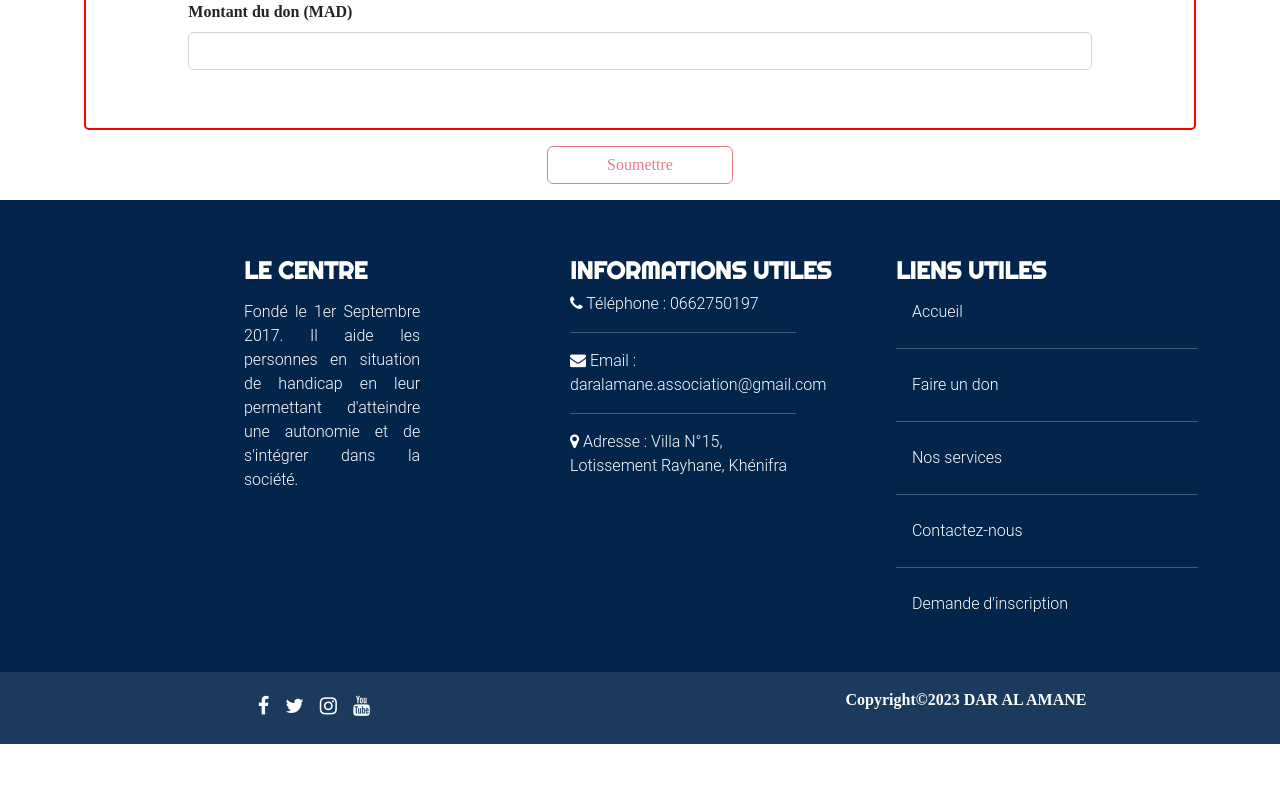
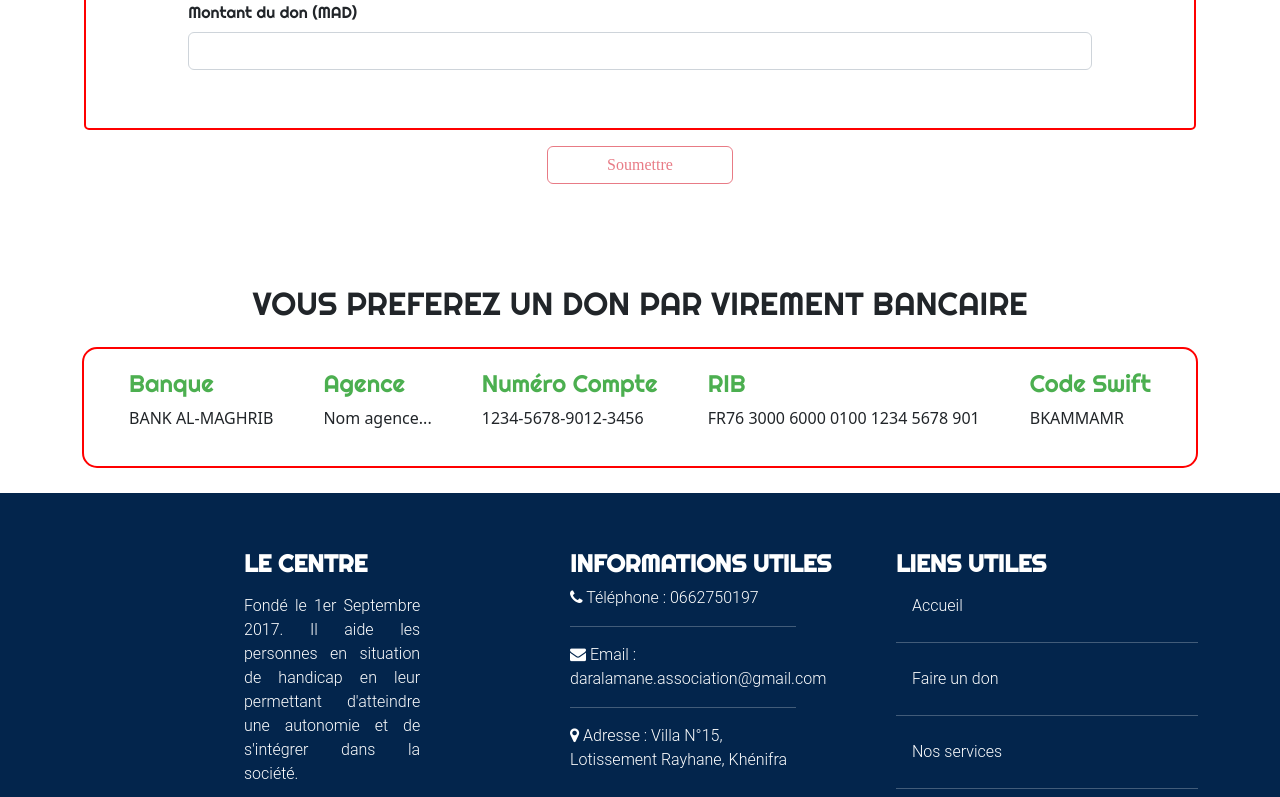
Before and after one commit to PrinceG77/Front-end, an Angular app: page /dons in a window 1280 px wide. Shown: the part 836-1633 px from the top of the page. Before the commit the page ends 1580 px from the top, so only its background shows below. Built offline with nearby package versions, Linux system fonts and the light colour scheme.

Commit message:
First commit

```diff
--- a/src/app/view/contactpage/contactpage.component.css
+++ b/src/app/view/contactpage/contactpage.component.css
@@ -1,10 +1,11 @@
 .contact-title{
   font-size: 3.1em;
-  font-family: 'Times New Roman';
+  font-family: 'Righteous';
 }
 
 p{
-  font-family: 'Times New Roman';
+  font-family: 'Ink Free';
+  font-weight: bold;
   margin-left: 2%;
 }
 form{
--- a/src/app/view/donspage/donspage.component.css
+++ b/src/app/view/donspage/donspage.component.css
@@ -1,12 +1,13 @@
 fieldset, legend {
   all: revert;
-  font-family: "Ink Free";
-  font-weight: bold;
+  font-family: "Righteous";
+  /*font-weight: bold;*/
 }
 
 legend {
 
-
+  font-family: "Ink Free";
+  font-weight: bold;
   font-size: 2.5rem;
   padding-left: 20px;
   padding-right: 20px;
@@ -16,3 +17,25 @@ legend {
 button{
   font-family: "Ink Free";
 }
+
+.title-don{
+  font-family: Righteous;
+  margin-top: 100px;
+  margin-bottom: 25px;
+}
+
+.virement-don{
+  border: 2px solid red;
+  border-radius: 15px;
+  margin-bottom: 25px;
+  display: flex;
+  padding: 20px;
+  justify-content: space-around;
+  margin-left: auto;
+}
+
+.virement-don h2{
+  font-size: 1.5em;
+  color: #4CAF50;
+  font-family: Righteous;
+}
--- a/src/app/view/donspage/donspage.component.html
+++ b/src/app/view/donspage/donspage.component.html
@@ -73,4 +73,32 @@
 
     <button class="btn btn-outline-danger mt-3 col-2 offset-5" [disabled]="donFormGroup.invalid">Soumettre</button>
   </form>
+
+  <h2 class="text-center title-don">VOUS PREFEREZ UN DON PAR VIREMENT BANCAIRE</h2>
+  <div class="virement-don">
+    <div class="banque">
+      <h2>Banque</h2>
+      <p>BANK AL-MAGHRIB</p>
     </div>
+    <div class="agence">
+      <h2>Agence</h2>
+      <p>Nom agence...</p>
+    </div>
+
+   <div class="compte">
+     <h2>Numéro Compte</h2>
+     <p>1234-5678-9012-3456</p>
+   </div>
+
+    <div class="rib">
+      <h2>RIB</h2>
+      <p>FR76 3000 6000 0100 1234 5678 901</p>
+    </div>
+
+    <div class="code">
+      <h2>Code Swift</h2>
+      <p>BKAMMAMR</p>
+    </div>
+
+  </div>
+    </div>
```
